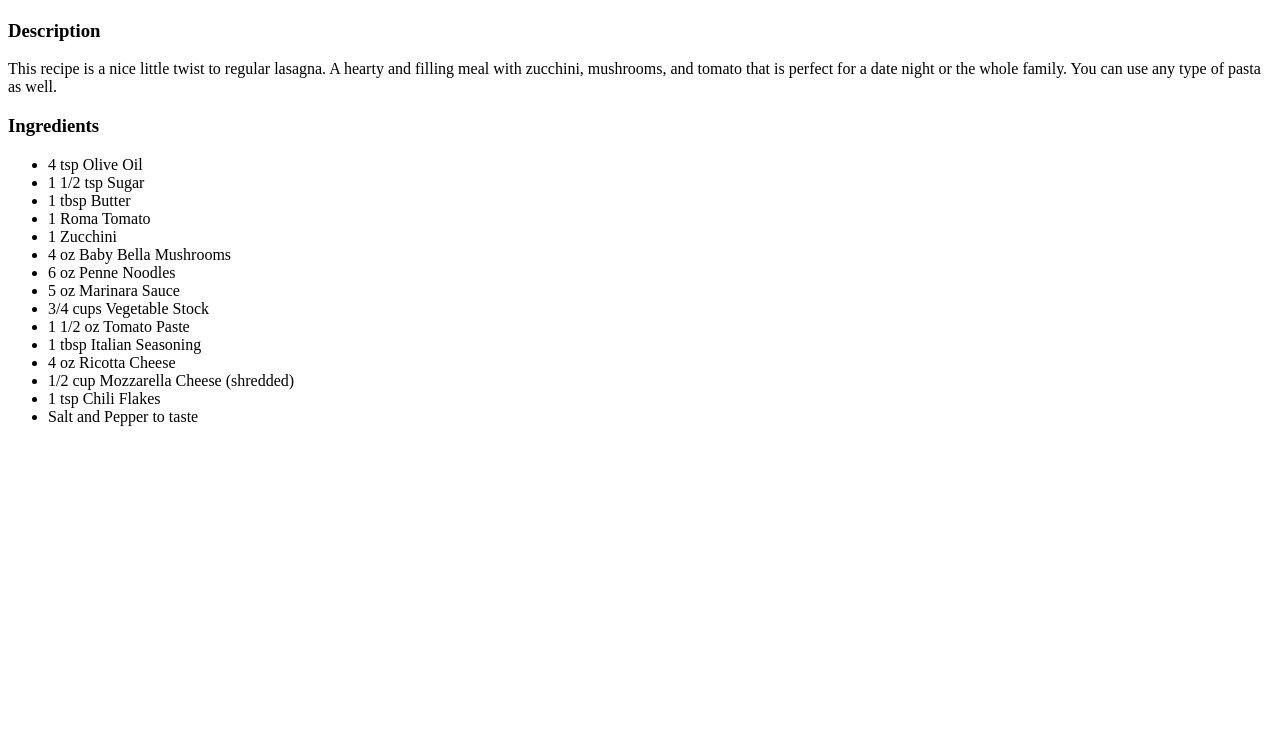
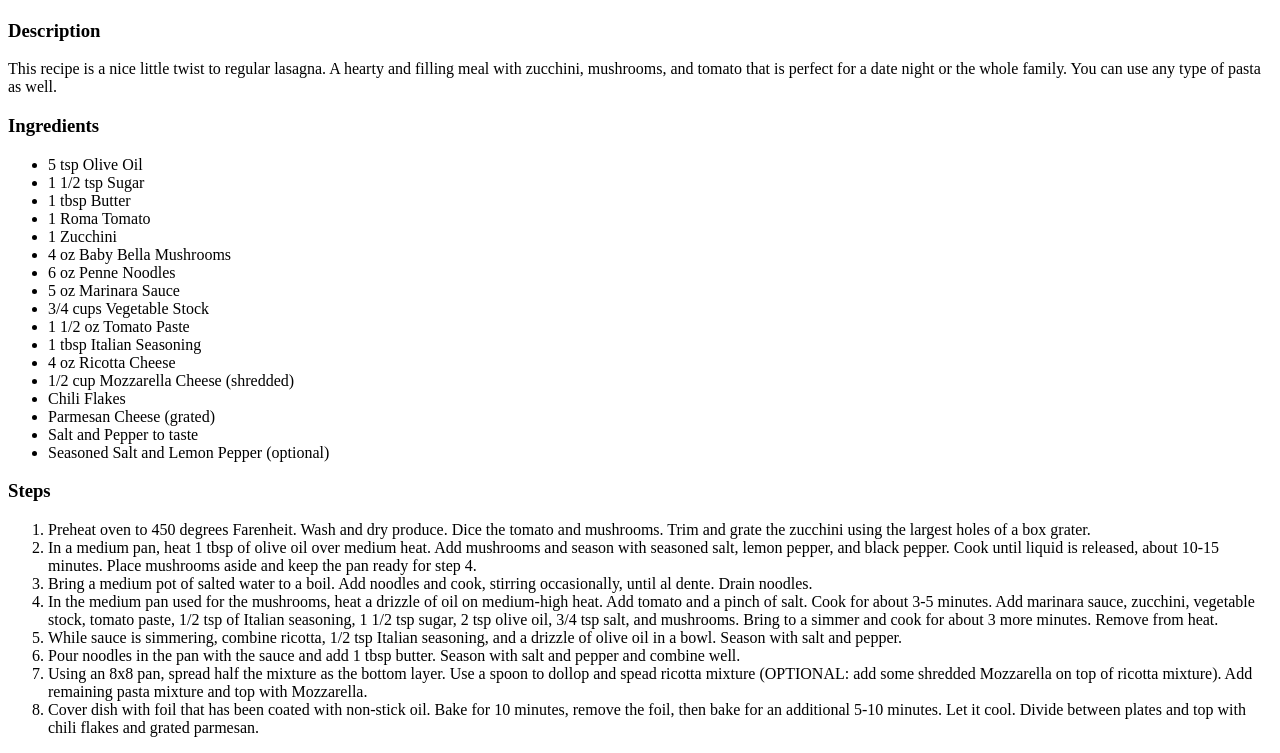
Before and after one commit to mnena-mnena/odin-recipes, a plain HTML site: page recipes/cheesy-penne-bake.html in a window 1280 px wide. Shown: the part 383-1136 px from the top of the page. Before the commit the page ends 825 px from the top, so only its background shows below. Drawn offline with Linux system fonts and the light colour scheme.

Commit message:
Update ingredients and add steps to cheesy-penne-bake.html and include list in index.html

```diff
--- a/recipes/cheesy-penne-bake.html
+++ b/recipes/cheesy-penne-bake.html
@@ -12,7 +12,7 @@
         <p>This recipe is a nice little twist to regular lasagna. A hearty and filling meal with zucchini, mushrooms, and tomato that is perfect for a date night or the whole family. You can use any type of pasta as well.</p>
         <p><h3>Ingredients</h3></p>
         <ul>
-            <li>4 tsp Olive Oil</li>
+            <li>5 tsp Olive Oil</li>
             <li>1 1/2 tsp Sugar</li>
             <li>1 tbsp Butter</li>
             <li>1 Roma Tomato</li>
@@ -25,8 +25,21 @@
             <li>1 tbsp Italian Seasoning</li>
             <li>4 oz Ricotta Cheese</li>
             <li>1/2 cup Mozzarella Cheese (shredded)</li>
-            <li>1 tsp Chili Flakes</li>
+            <li>Chili Flakes</li>
+            <li>Parmesan Cheese (grated)</li>
             <li> Salt and Pepper to taste</li>
+            <li>Seasoned Salt and Lemon Pepper (optional)</li>
         </ul>
+        <h3>Steps</h3>
+        <ol>
+            <li>Preheat oven to 450 degrees Farenheit. Wash and dry produce. Dice the tomato and mushrooms. Trim and grate the zucchini using the largest holes of a box grater.</li>
+            <li>In a medium pan, heat 1 tbsp of olive oil over medium heat. Add mushrooms and season with seasoned salt, lemon pepper, and black pepper. Cook until liquid is released, about 10-15 minutes. Place mushrooms aside and keep the pan ready for step 4.</li>
+            <li>Bring a medium pot of salted water to a boil. Add noodles and cook, stirring occasionally, until al dente. Drain noodles.</li>
+            <li>In the medium pan used for the mushrooms, heat a drizzle of oil on medium-high heat. Add tomato and a pinch of salt. Cook for about 3-5 minutes. Add marinara sauce, zucchini, vegetable stock, tomato paste, 1/2 tsp of Italian seasoning, 1 1/2 tsp sugar, 2 tsp olive oil, 3/4 tsp salt, and mushrooms. Bring to a simmer and cook for about 3 more minutes. Remove from heat.</li>
+            <li>While sauce is simmering, combine ricotta, 1/2 tsp Italian seasoning, and a drizzle of olive oil in a bowl. Season with salt and pepper.</li>
+            <li>Pour noodles in the pan with the sauce and add 1 tbsp butter. Season with salt and pepper and combine well.</li>
+            <li>Using an 8x8 pan, spread half the mixture as the bottom layer. Use a spoon to dollop and spead ricotta mixture (OPTIONAL: add some shredded Mozzarella on top of ricotta mixture). Add remaining pasta mixture and top with Mozzarella.</li>
+            <li>Cover dish with foil that has been coated with non-stick oil. Bake for 10 minutes, remove the foil, then bake for an additional 5-10 minutes. Let it cool. Divide between plates and top with chili flakes and grated parmesan.</li>
+        </ol>
     </body>
 </html>
```
Also changed, not shown: index.html (+3 -1 lines).
